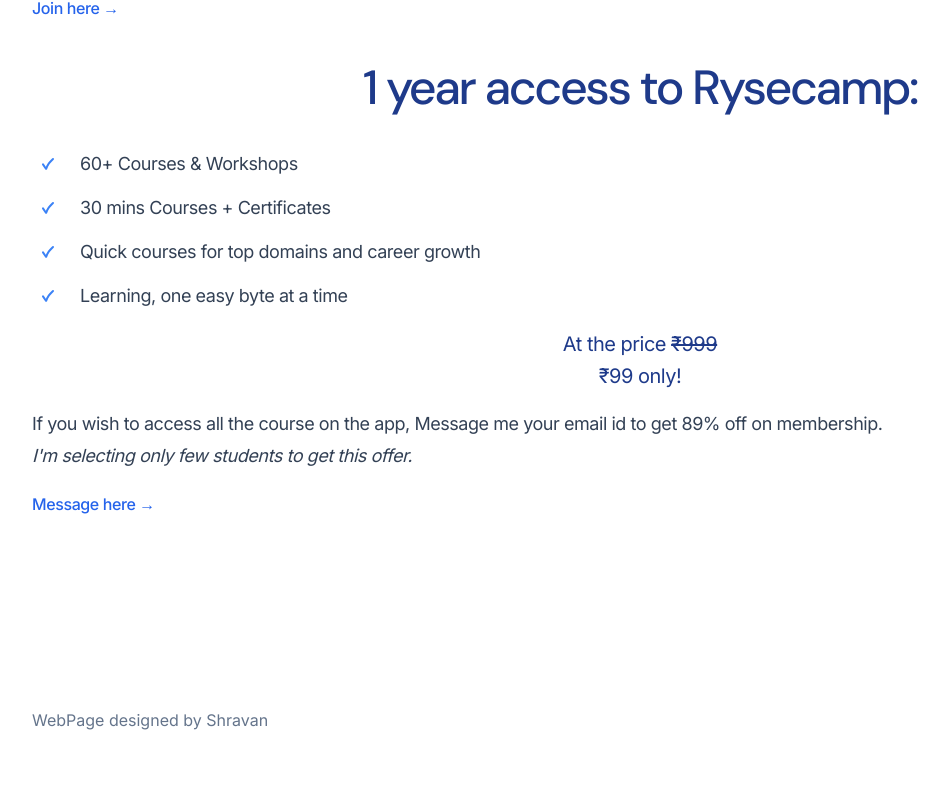
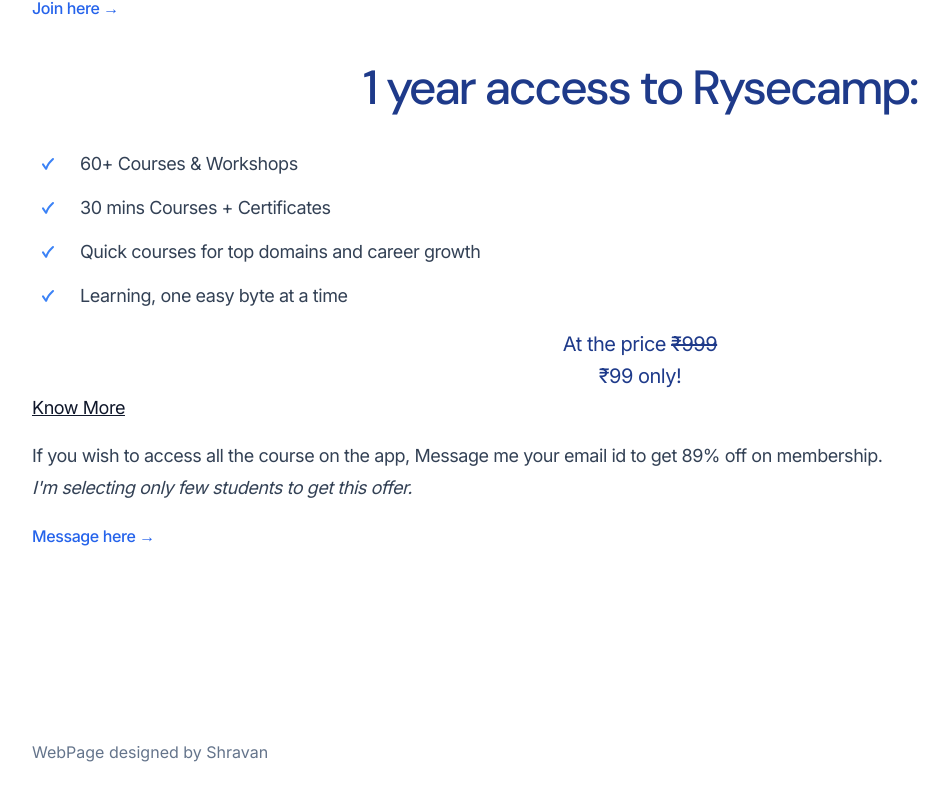
Before and after one commit to githubhosting/NoteRep, a Next.js app: page / in a window 1280 px wide. Shown: the part 5612-6412 px from the top of the page, without its empty margins (0-949 px from the left). Built offline with nearby package versions, Linux system fonts and the light colour scheme.

Commit message:
added know more

```diff
--- a/src/components/Introduction.jsx
+++ b/src/components/Introduction.jsx
@@ -78,6 +78,12 @@ export function Introduction() {
         <p className="mt-4 text-center text-xl tracking-tight text-blue-900">
           At the price <del>₹999</del> <br></br>₹99 only!
         </p>
+        <a
+          href="https://drive.google.com/uc?export=download&id=1H4wdpRwhxGjEKOhVaeSEwT6OU3CJkI_n"
+          className="text-lg tracking-tight text-slate-900 underline"
+        >
+          Know More
+        </a>
         <p className="mt-4 text-lg tracking-tight text-slate-700">
           If you wish to access all the course on the app, Message me your email
           id to get 89% off on membership.<br></br>
```
